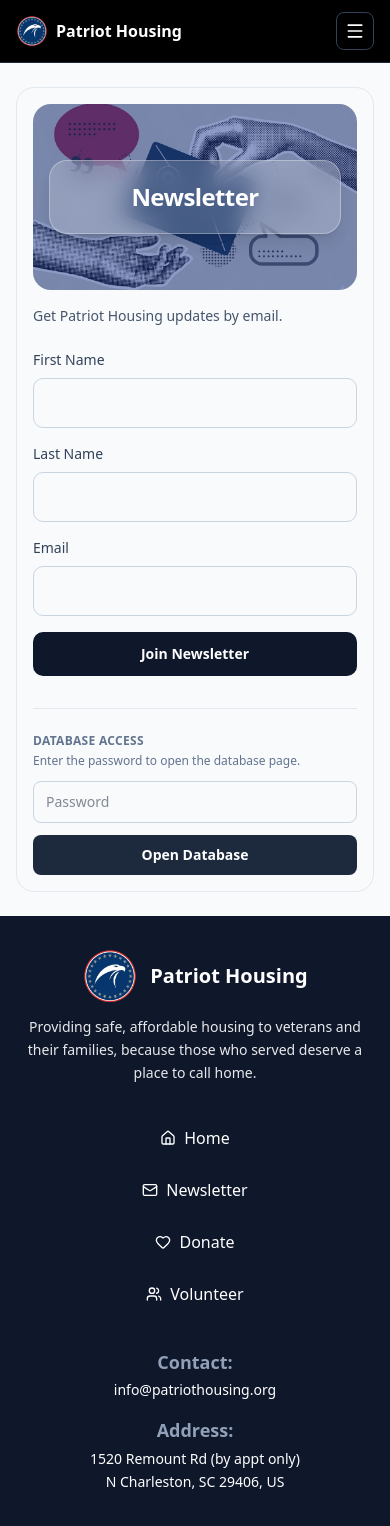
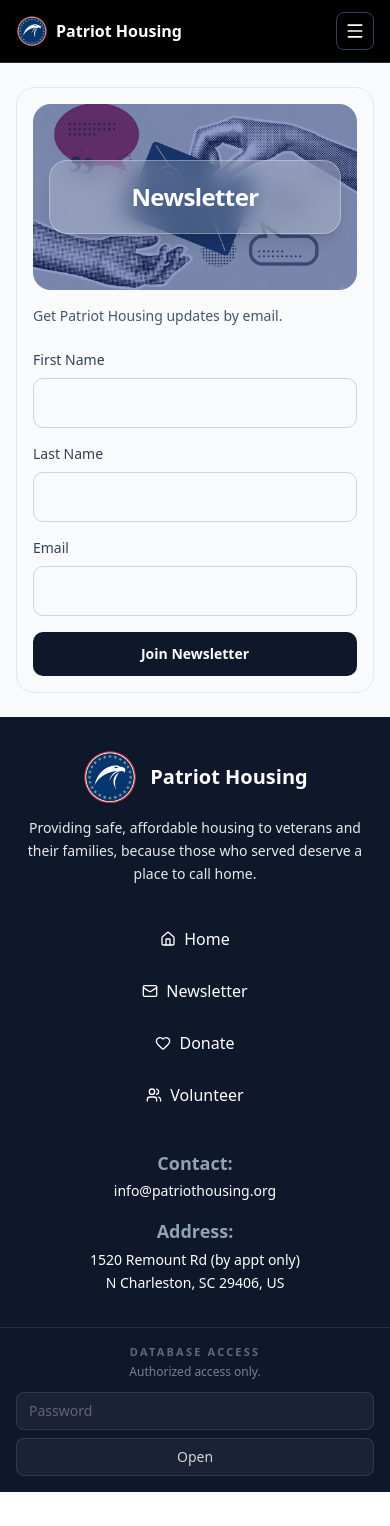
Before and after one commit to ktp-usc/patriot-housing, a Next.js app: page /newsletter in a window 390 px wide. After the commit the page ends 1492 px from the top, so only its background shows below. Built offline with nearby package versions, Linux system fonts and the light colour scheme.

Commit message:
Merge branch 'main' of https://github.com/ktp-usc/patriot-housing into Mobile-Banner-Support

```diff
--- a/app/newsletter/page.tsx
+++ b/app/newsletter/page.tsx
@@ -1,7 +1,6 @@
 "use client";
 
 import { FormEvent, useState } from "react";
-import { useRouter } from "next/navigation";
 import Header from "@/components/header";
 import Footer from "@/components/footer";
 import { postJSON } from "@/client/api/jsonutils";
@@ -19,13 +18,10 @@
 };
 
 export default function NewsletterPage() {
-    const router = useRouter();
     const [formState, setFormState] = useState<NewsletterFormState>(initialFormState);
     const [isSubmitting, setIsSubmitting] = useState(false);
     const [submitError, setSubmitError] = useState("");
     const [isSubmitted, setIsSubmitted] = useState(false);
-    const [databasePasswordInput, setDatabasePasswordInput] = useState("");
-    const [databaseError, setDatabaseError] = useState("");
 
     async function handleNewsletterSubmit(event: FormEvent<HTMLFormElement>) {
         event.preventDefault();
@@ -43,20 +39,6 @@
         } finally {
             setIsSubmitting(false);
         }
-    }
-
-    function handleDatabaseAccess(event: FormEvent<HTMLFormElement>) {
-        event.preventDefault();
-        setDatabaseError("");
-
-        const normalizedPasswordInput = databasePasswordInput.trim();
-
-        if (!normalizedPasswordInput) {
-            setDatabaseError("Password is required.");
-            return;
-        }
-
-        router.push(`/database?access=${encodeURIComponent(normalizedPasswordInput)}`);
     }
 
     return (
@@ -151,46 +133,15 @@
                         )}
                     </form>
 
-                    <section className="mt-8 border-t border-slate-200 pt-6 sm:mt-10">
-                        <h2 className="text-xs font-semibold uppercase tracking-wide text-slate-500">
-                            Database Access
-                        </h2>
-
-                        <p className="mt-1 text-xs text-slate-500">
-                            Enter the password to open the database page.
-                        </p>
-
-                        <form
-                            onSubmit={handleDatabaseAccess}
-                            className="mt-3 flex flex-col gap-3 sm:gap-2 md:flex-row md:items-center"
-                        >
-                            <input
-                                type="password"
-                                value={databasePasswordInput}
-                                onChange={(event) => setDatabasePasswordInput(event.target.value)}
-                                className="w-full rounded-md border border-slate-300 px-3 py-2.5 text-sm outline-none transition focus:border-slate-600 md:max-w-[220px]"
-                                placeholder="Password"
-                                required
-                            />
-
-                            <button
-                                type="submit"
-                                className="inline-flex w-full items-center justify-center rounded-md bg-slate-800 px-3 py-2.5 text-sm font-semibold text-white transition hover:bg-slate-700 md:w-fit"
-                            >
-                                Open Database
-                            </button>
-                        </form>
-
-                        {databaseError && (
-                            <p className="mt-3 rounded-lg border border-rose-200 bg-rose-50 px-4 py-3 text-sm text-rose-700">
-                                {databaseError}
-                            </p>
-                        )}
-                    </section>
                 </section>
             </main>
 
-            <Footer />
+            {/*
+                The shared footer is reused across the site, but the database shortcut should only
+                appear on the newsletter page. Passing this prop keeps the footer generic everywhere
+                else while opting this page into the quieter access row that now lives at the bottom.
+            */}
+            <Footer showDatabaseAccess />
         </div>
     );
 }
--- /dev/null
+++ b/components/footer-database-access.tsx
@@ -0,0 +1,61 @@
+"use client";
+
+import { FormEvent, useState } from "react";
+import { useRouter } from "next/navigation";
+
+// This small client-only component owns the password field shown in the newsletter footer.
+// Keeping it separate from the main footer prevents the entire footer from needing client-side
+// state while still letting this form validate input and navigate immediately after submit.
+export default function FooterDatabaseAccess() {
+  const router = useRouter();
+  const [password, setPassword] = useState("");
+  const [error, setError] = useState("");
+
+  function handleSubmit(event: FormEvent<HTMLFormElement>) {
+    event.preventDefault();
+    setError("");
+
+    // We trim the input so accidental leading/trailing spaces do not create a broken access URL.
+    // If the field is empty after normalization, we keep the user on the current page and show
+    // a small inline error instead of trying to navigate with an invalid query string.
+    const normalizedPassword = password.trim();
+
+    if (!normalizedPassword) {
+      setError("Password is required.");
+      return;
+    }
+
+    // The database page already knows how to validate the provided `access` query parameter
+    // against the configured server-side password. This form only packages the input into the
+    // existing route contract and forwards the user there.
+    router.push(`/database?access=${encodeURIComponent(normalizedPassword)}`);
+  }
+
+  return (
+    <div className="w-full md:max-w-sm">
+      <form
+        onSubmit={handleSubmit}
+        className="flex flex-col gap-2 sm:flex-row sm:items-center sm:justify-end"
+      >
+        <input
+          type="password"
+          value={password}
+          onChange={(event) => setPassword(event.target.value)}
+          className="w-full rounded-md border border-white/10 bg-white/5 px-3 py-2 text-sm text-white outline-none transition placeholder:text-white/30 focus:border-white/30 focus:bg-white/10"
+          placeholder="Password"
+          aria-label="Database access password"
+          required
+        />
+
+        <button
+          type="submit"
+          className="inline-flex shrink-0 items-center justify-center rounded-md border border-white/10 bg-white/5 px-3 py-2 text-sm font-medium text-white/80 transition hover:border-white/20 hover:bg-white/10 hover:text-white"
+        >
+          Open
+        </button>
+      </form>
+
+      {error ? <p className="mt-2 text-xs text-rose-300">{error}</p> : null}
+    </div>
+  );
+}
--- a/components/footer.tsx
+++ b/components/footer.tsx
@@ -2,8 +2,16 @@
 import Logo from "@/components/images/PatriotHousingLogo.png";
 import Link from "next/link";
 import { Heart, Home, Mail, Users } from "lucide-react";
+import FooterDatabaseAccess from "@/components/footer-database-access";
 
-export default function Footer() {
+// The footer is shared by multiple public pages. This flag allows one page to opt into
+// the low-visibility database access strip without copying the footer markup or exposing
+// the control globally across the rest of the site.
+type FooterProps = {
+  showDatabaseAccess?: boolean;
+};
+
+export default function Footer({ showDatabaseAccess = false }: FooterProps) {
   return (
     <footer className="mt-auto bg-slate-900 text-white">
       <div className="mx-auto grid w-full max-w-7xl gap-8 px-4 py-8 sm:px-6 md:grid-cols-3 md:gap-10 md:px-10 md:py-10">
@@ -75,8 +83,32 @@
         </section>
       </div>
 
+      {showDatabaseAccess ? (
+        <>
+          {/*
+            This extra row is visually separated from the main footer content so it feels like
+            a subtle utility control instead of a primary call to action. The actual form lives
+            in a client component because it needs local input state and router navigation.
+          */}
+        <div className="border-t border-white/10">
+          <div className="mx-auto flex w-full max-w-7xl flex-col gap-3 px-4 py-4 sm:px-6 md:flex-row md:items-center md:justify-between md:px-10">
+            <div className="text-center md:text-left">
+              <p className="text-[11px] font-semibold uppercase tracking-[0.2em] text-white/35">
+                Database Access
+              </p>
+              <p className="mt-1 text-xs text-white/45">
+                Authorized access only.
+              </p>
+            </div>
+
+            <FooterDatabaseAccess />
+          </div>
+        </div>
+        </>
+      ) : null}
+
       {/* <p className="mx-auto mt-8 max-w-6xl border-t border-slate-700 pt-6 text-center text-sm text-slate-400">
-        © 2026 Patriot Housing. All rights reserved.
+        (c) 2026 Patriot Housing. All rights reserved.
       </p> */}
     </footer>
   );
```
